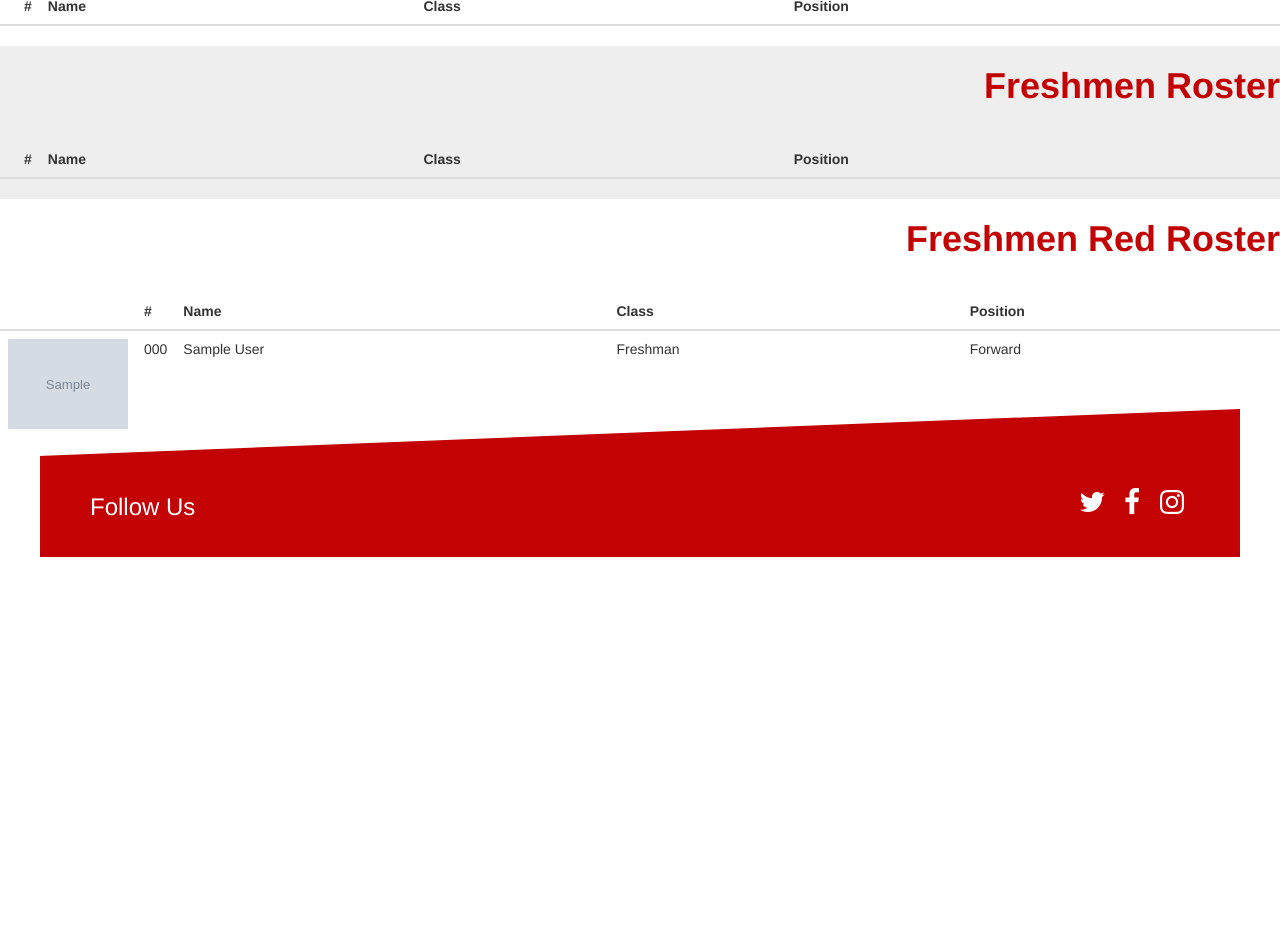
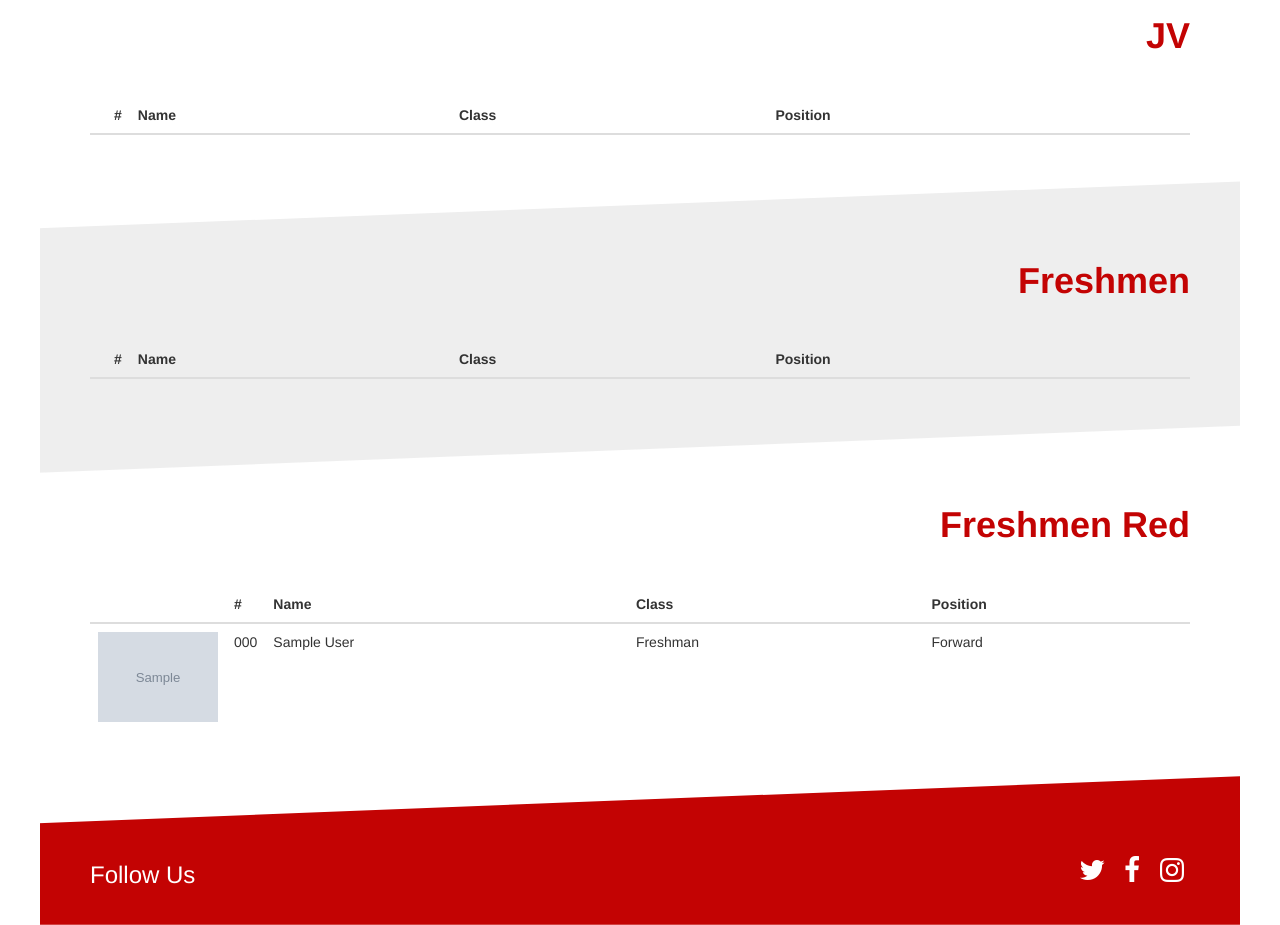
Before and after one commit to acewert/whsboyssoccer, a Django app: page /roster/ in a window 1280 px wide. Shown: the part 801-1726 px from the top of the page. Before the commit the page ends 1358 px from the top, so only its background shows below. Run offline with Django 3.2, Linux system fonts and the light colour scheme; tables that the repository leaves empty hold one stand-in row (values such as "Sample post"); grey boxes marked "Sample" are stand-in pictures; lists and menus that the app fills with data are empty; some libraries are stand-ins or nearby versions.

Commit message:
Bring Roster page up to code

```diff
--- a/app/templates/roster.html
+++ b/app/templates/roster.html
@@ -7,10 +7,9 @@
 {% endblock %}
 
 {% block body %}
-    <div class="row before-slant-clip slant-clip" id="varsity">
-        <div class="col-xs-12">
-            <div class="inner-container">
-                <h2 class="section-title right-section-title">Varsity Roster</h2>
+    <div class="section-clip">
+        <div class="section" id="varsity">
+            <div class="section-title">Varsity</div>
             <div class="row">
                 {% for player in varsity %}
                     <div class="col-lg-4 col-sm-6">
@@ -31,11 +30,11 @@
             </div>
         </div>
     </div>
-    </div>
-    <div class="row before-slant-clip slant-clip" id="jv">
+    <div class="section-clip">
+        <div class="section" id="jv">
+            <div class="section-title">JV</div>
+            <div class="row">
                 <div class="col-xs-12">
-            <div class="inner-container">
-                <h2 class="section-title right-section-title">JV Roster</h2>
                     <table class="table table-hover">
                         <colgroup>
                             <col class="player-photo-col">
@@ -72,10 +71,12 @@
                 </div>
             </div>
         </div>
-    <div class="row before-slant-clip slant-clip" id="freshman">
+    </div>
+    <div class="section-clip">
+        <div class="section" id="freshman">
+            <div class="section-title">Freshmen</div>
+            <div class="row">
                 <div class="col-xs-12">
-            <div class="inner-container">
-                <h2 class="section-title right-section-title">Freshmen Roster</h2>
                     <table class="table table-hover">
                         <colgroup>
                             <col class="player-photo-col">
@@ -112,10 +113,12 @@
                 </div>
             </div>
         </div>
-    <div class="row before-slant-clip slant-clip" id="freshman-red">
+    </div>
+    <div class="section-clip">
+        <div class="section" id="freshman-red">
+            <div class="section-title">Freshmen Red</div>
+            <div class="row">
                 <div class="col-xs-12">
-            <div class="inner-container">
-                <h2 class="section-title right-section-title">Freshmen Red Roster</h2>
                     <table class="table table-hover">
                         <colgroup>
                             <col class="player-photo-col">
@@ -152,4 +155,5 @@
                 </div>
             </div>
         </div>
+    </div>
 {% endblock %}
```
Lines whose indentation alone changed are shown as unchanged.
